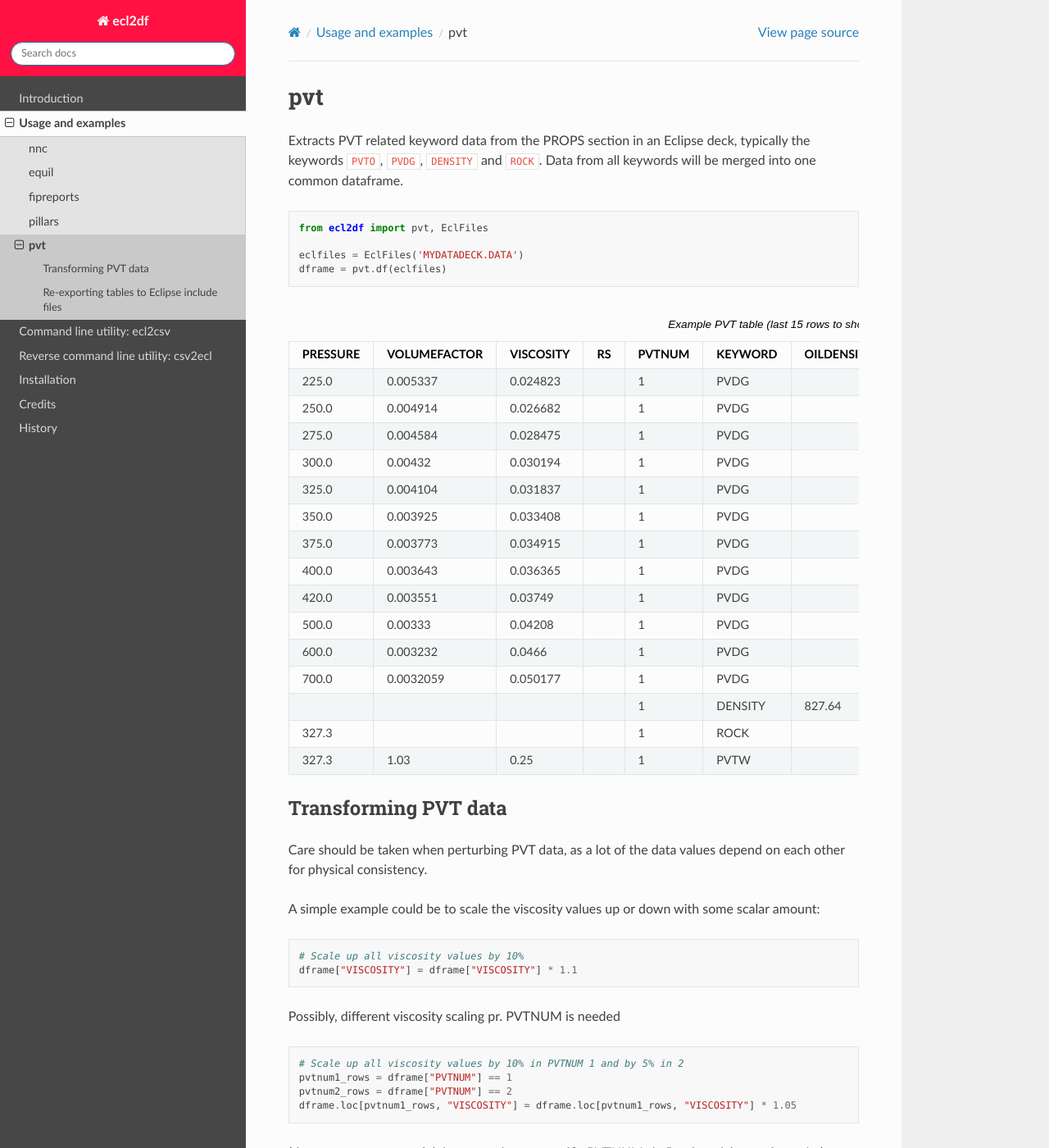
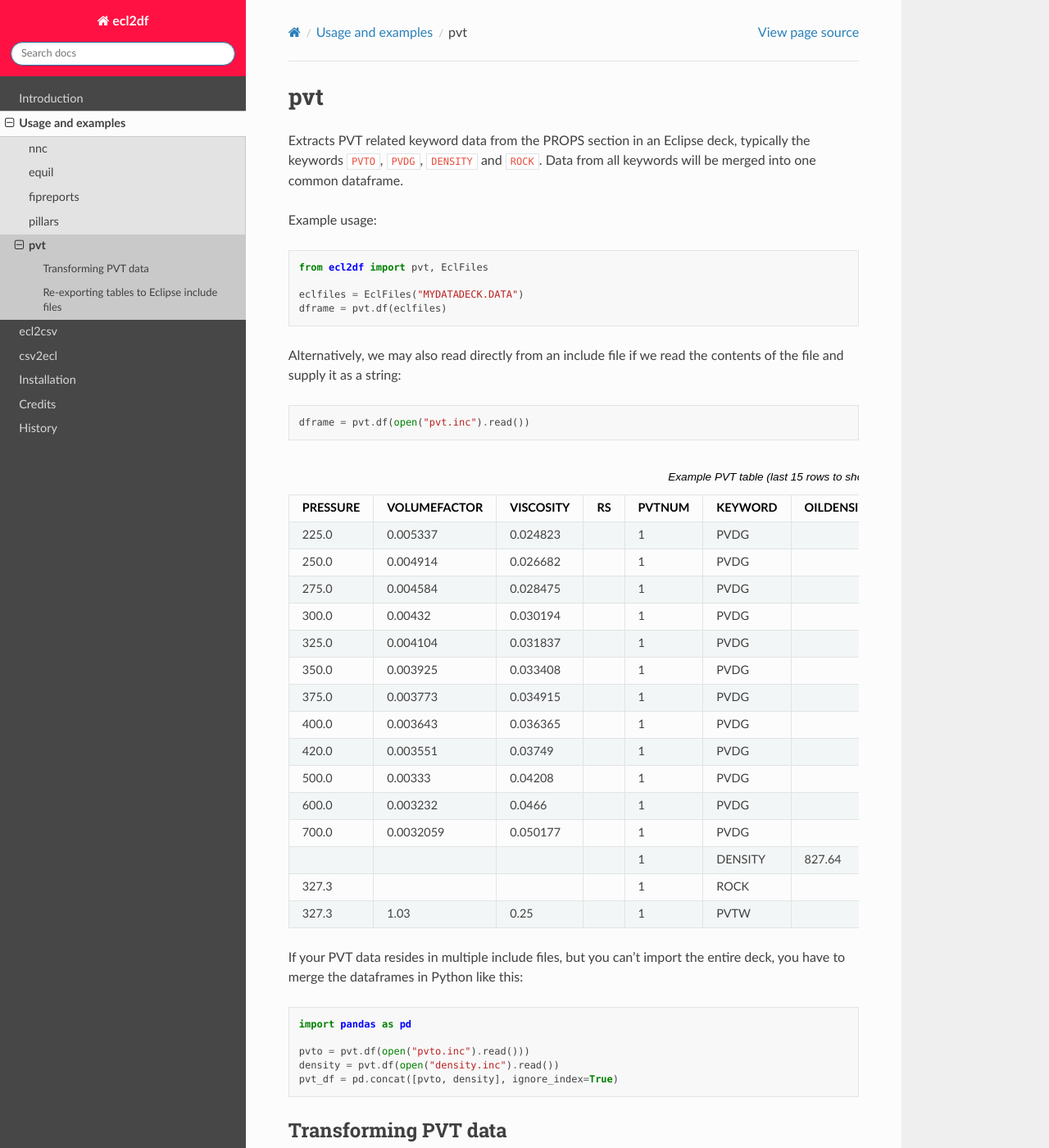
Before and after one commit to equinor/res2df, a Sphinx documentation site: the page built from docs/usage/pvt.rst, in a window 1280 px wide and 1400 px high. Shown: the whole window at 82% size. Built offline with Sphinx 7.4.7 and the Read the Docs theme 2.0.0, drawn with Linux system fonts in a browser that asks for light colours; pages that are not in the unit, such as notebooks, are missing from menus; the version number could not be read and is left out.

Commit message:
Write pvt usage

```diff
--- a/docs/scripts.rst
+++ b/docs/scripts.rst
@@ -1,5 +1,5 @@
-Command line utility: ecl2csv
-=============================
+ecl2csv
+=======
 
 .. _ecl2csv:
 
@@ -14,8 +14,8 @@ the CSV to. If you want output to your terminal, use ``-`` as the output filenam
    :ref: ecl2df.ecl2csv.get_parser
    :prog: ecl2csv
 
-Reverse command line utility: csv2ecl
-=====================================
+csv2ecl
+=======
 
 .. _csv2ecl:
 
--- a/docs/usage/pvt.rst
+++ b/docs/usage/pvt.rst
@@ -5,13 +5,21 @@ Extracts PVT related keyword data from the PROPS section in an Eclipse deck,
 typically the keywords ``PVTO``, ``PVDG``, ``DENSITY`` and ``ROCK``. Data from
 all keywords will be merged into one common dataframe.
 
+Example usage:
 
 .. code-block:: python
 
    from ecl2df import pvt, EclFiles
 
-   eclfiles = EclFiles('MYDATADECK.DATA')
+   eclfiles = EclFiles("MYDATADECK.DATA")
    dframe = pvt.df(eclfiles)
+
+Alternatively, we may also read directly from an include file
+if we read the contents of the file and supply it as a string:
+
+.. code-block:: python
+
+   dframe = pvt.df(open("pvt.inc").read())
 
 ..
   pvt.df(EclFiles('tests/data/reek/eclipse/model/2_R001_REEK-0.DATA')).tail(15).to_csv('docs/usage/pvt.csv', index=False)
@@ -20,6 +28,17 @@ all keywords will be merged into one common dataframe.
 .. csv-table:: Example PVT table (last 15 rows to show non-Nan data)
   :file: pvt.csv
   :header-rows: 1
+
+If your PVT data resides in multiple include files, but you can't import
+the entire deck, you have to merge the dataframes in Python like this:
+
+.. code-block:: python
+
+   import pandas as pd
+
+   pvto = pvt.df(open("pvto.inc").read()))
+   density = pvt.df(open("density.inc").read())
+   pvt_df = pd.concat([pvto, density], ignore_index=True)
 
 Transforming PVT data
 ^^^^^^^^^^^^^^^^^^^^^
```
